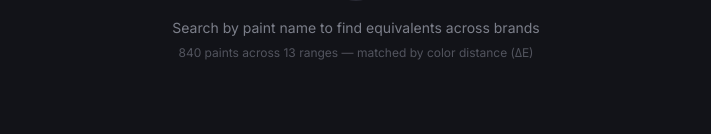
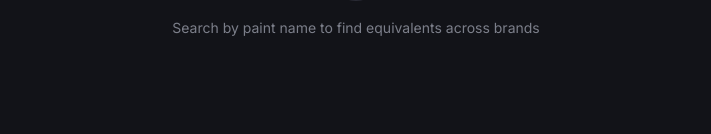
Before and after one commit to joeseos/paintmatcher, a SvelteKit app: page / in a window 1280 px wide. Shown: the part 282-416 px from the top of the page, without its empty margins (284-995 px from the left). Built offline with nearby package versions, Linux system fonts and the light colour scheme.

Commit message:
Added percentage match and adjusted the match range

```diff
--- a/src/lib/components/PaintResult.svelte
+++ b/src/lib/components/PaintResult.svelte
@@ -68,8 +68,8 @@
           </div>
           <div class="equiv-meta">
             <span class="equiv-hex">#{m.paint.hex}</span>
-            <span class="delta-badge match-badge" title="Delta E {m.deltaE.toFixed(1)}">
-              ΔE {m.deltaE.toFixed(1)}
+            <span class="delta-badge match-badge" title="ΔE {m.deltaE.toFixed(1)}">
+              {Math.round(Math.max(0, 100 - (m.deltaE / 10) * 100))}%
             </span>
           </div>
         </div>
@@ -92,8 +92,8 @@
           </div>
           <div class="equiv-meta">
             <span class="equiv-hex">#{m.paint.hex}</span>
-            <span class="delta-badge near-badge" title="Delta E {m.deltaE.toFixed(1)}">
-              ΔE {m.deltaE.toFixed(1)}
+            <span class="delta-badge near-badge" title="ΔE {m.deltaE.toFixed(1)}">
+              {Math.round(Math.max(0, 100 - (m.deltaE / 10) * 100))}%
             </span>
           </div>
         </div>
--- a/src/routes/+page.svelte
+++ b/src/routes/+page.svelte
@@ -163,13 +163,6 @@
           </svg>
         </div>
         <p class="empty-primary">Search by paint name to find equivalents across brands</p>
-        <p class="empty-secondary">
-          {#if isLoading}
-            Loading paints...
-          {:else}
-            {allPaints.length} paints across {new Set(allPaints.map(p => p.range)).size} ranges — matched by color distance (ΔE)
-          {/if}
-        </p>
       </div>
     {/if}
   </section>
```
Also changed, not shown: src/lib/color-utils.js.
